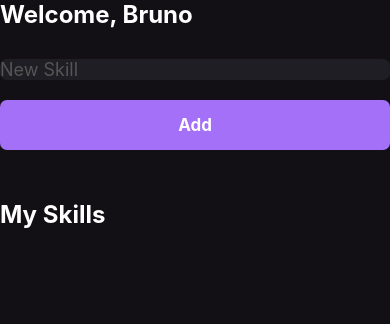
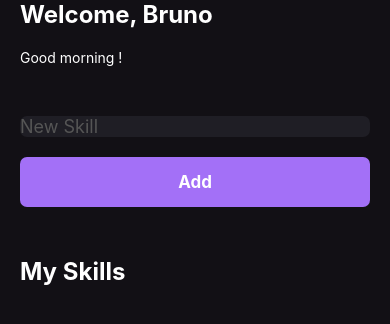
Before and after one commit to wbrunovieira/ReactNativeMySkills, a React Native app: screen / in a window 390 px wide. Shown: the top 324 px of the page. Built offline with nearby package versions, Linux system fonts and the light colour scheme.

Commit message:
added useEffect for greeting for conditional for the tima of the day, and added StatusBas light

```diff
--- a/App.js
+++ b/App.js
@@ -1,10 +1,14 @@
 import React from 'react';
+import {  StatusBar } from 'react-native'
 
 import { Home } from './src/pages/Home';
 
 export default function App(){
 
   return (
-   <Home />
+    <>
+      <StatusBar barStyle='light-content'/>
+      <Home />
+    </>
   )
 }
--- a/src/components/Button.js
+++ b/src/components/Button.js
@@ -19,7 +19,8 @@ const styles = StyleSheet.create({
         padding: 15,
         borderRadius:7,
         alignItems:'center',
-        marginTop:20
+        marginTop:20,
+        marginHorizontal:20
     },
 
     buttonText:{
--- a/src/components/SkillCard.js
+++ b/src/components/SkillCard.js
@@ -31,7 +31,8 @@ const styles = StyleSheet.create({
         borderRadius:50,
         fontWeight:'bold',
         alignItems:'center',
-        marginVertical:10
+        marginVertical:10,
+        marginHorizontal:20
 
     },
     textskill:{
--- a/src/pages/Home.js
+++ b/src/pages/Home.js
@@ -1,4 +1,4 @@
-import React , { useState }from 'react';
+import React , { useState, useEffect }from 'react';
 import {
     View,
     Text,
@@ -6,7 +6,7 @@ import {
     SafeAreaView,
     TextInput,
     Platform,
-    FlatList
+    FlatList,
 
 } from 'react-native'
 import { Button } from '../components/Button';
@@ -17,19 +17,38 @@ export function Home(){
 
     const [ newSkill, setNewSkill ] = useState('');
     const [ mySkills, setMySkills] = useState([]);
+    const [ greeting, setGreeting] = useState('');
 
     function handleAddNewSkill(){
         setMySkills(oldState => [...oldState, newSkill]);
     }
 
+useEffect(
+    () => {
+        const currentHour = new Date().getHours();
+        console.log(currentHour)
 
+        if(currentHour < 12) {
+            setGreeting("Good morning !");
+        } else if(currentHour >= 12 && currentHour < 18) {
+            setGreeting("Good Afternoon !");
+        } else {
+            setGreeting("Good Night !")
+        }
+
+    }, []
+)
   return (
 
     <SafeAreaView style={styles.container}>
 
         <Text style={styles.title}>
             Welcome, Bruno
-            </Text>
+        </Text>
+
+        <Text style={styles.greeting}>
+            {greeting}
+        </Text>
 
         <TextInput
         style={styles.input}
@@ -58,16 +77,17 @@ export function Home(){
 const styles = StyleSheet.create({
     container:{
         flex:1,
+        backgroundColor: '#121015',
+        paddingHorizontal:30,
+        paddingVertical:70,
 
-      backgroundColor: '#121015',
-      paddingHorizontal:30,
-      paddingVertical:70
 
     },
     title:{
         color:'#fff',
         fontSize:24,
-        fontWeight:'bold'
+        fontWeight:'bold',
+        marginHorizontal:20
     },
 
     input:{
@@ -77,6 +97,11 @@ const styles = StyleSheet.create({
         padding: Platform.OS === 'ios' ? 15 : 0,
         marginTop:30,
         borderRadius:7,
+        marginHorizontal:20
     },
-
+   greeting:{
+       color: '#fff',
+       marginHorizontal:20,
+       marginVertical:20
+   }
 })
```
